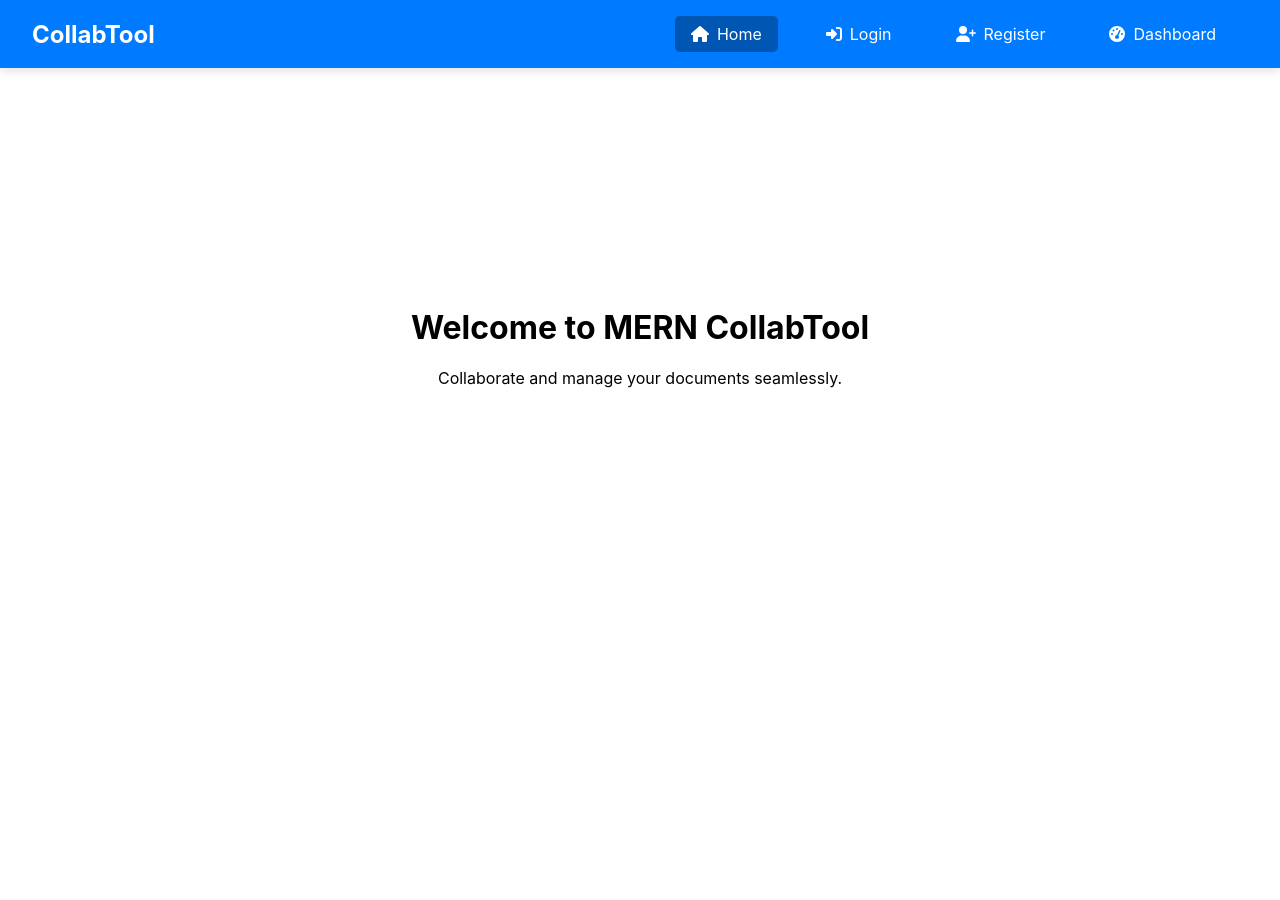
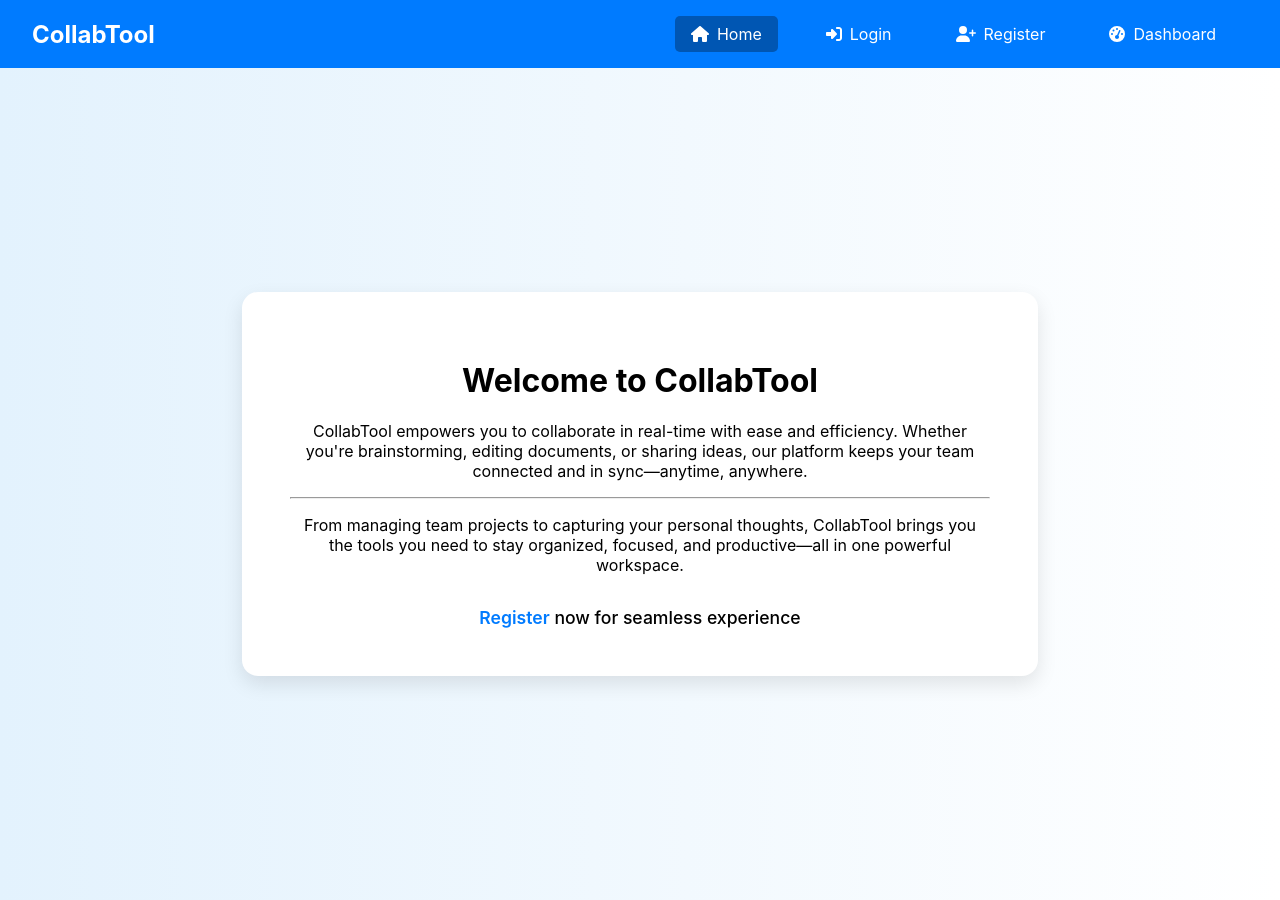
Before and after one commit to shauryacse17/my-app, a React (Create React App) app: page / in a window 1280 px wide. Before the commit the page ends 800 px from the top, so only its background shows below. Built offline with nearby package versions, Linux system fonts and the light colour scheme.

Commit message:
LandingPage.js

```diff
--- a/src/components/LandingPage.js
+++ b/src/components/LandingPage.js
@@ -1,19 +1,78 @@
 import React from 'react';
+import { Link } from 'react-router-dom';
 
 const LandingPage = () => {
     return (
-        <div style={styles.container}>
-            <h1>Welcome to MERN CollabTool</h1>
-            <p>Collaborate and manage your documents seamlessly.</p>
-        </div>
+        <>
+            <style>{`
+                .landing-wrapper {
+                    display: flex;
+                    align-items: center;
+                    justify-content: center;
+                    height: 100vh;
+                    background: linear-gradient(to right, #e3f2fd, #ffffff);
+                    padding: 1rem;
+                    overflow: hidden;
+                }
+
+                .landing-content {
+                    background-color: #ffffff;
+                    padding: 3rem;
+                    border-radius: 1rem;
+                    box-shadow: 0 8px 20px rgba(0, 0, 0, 0.1);
+                    max-width: 700px;
+                    text-align: center;
+                    animation: fadeIn 1s ease-in-out;
+                    font-family: 'Inter', sans-serif;
+                }
+
+                @keyframes fadeIn {
+                    from {
+                        opacity: 0;
+                        transform: translateY(30px);
+                    }
+                    to {
+                        opacity: 1;
+                        transform: translateY(0);
+                    }
+                }
+
+                .register-phrase {
+                    font-size: 1.1rem;
+                    font-weight: 500;
+                    margin-top: 2rem;
+                }
+
+                .register-link {
+                    color: #007bff;
+                    text-decoration: none;
+                    font-weight: 600;
+                    transition: color 0.3s ease;
+                }
+
+                .register-link:hover {
+                    color: #0056b3;
+                    text-decoration: underline;
+                }
+            `}</style>
+
+            <div className="landing-wrapper">
+                <div className="jumbotron landing-content">
+                    <h1 className="display-4 text-primary fw-bold">Welcome to CollabTool</h1>
+                    <p className="lead mt-3 text-muted">
+                        CollabTool empowers you to collaborate in real-time with ease and efficiency. Whether you're brainstorming, editing documents, or sharing ideas, our platform keeps your team connected and in sync—anytime, anywhere.
+                    </p>
+                    <hr className="my-4" />
+                    <p className="text-secondary">
+                        From managing team projects to capturing your personal thoughts, CollabTool brings you the tools you need to stay organized, focused, and productive—all in one powerful workspace.
+                    </p>
+                    <div className="register-phrase">
+                        <Link to="/register" className="register-link">Register</Link> now for seamless experience
+                    </div>
+                </div>
+            </div>
+        </>
     );
 };
 
-const styles = {
-    container: {
-        textAlign: 'center',
-        marginTop: '15rem',
-    },
-};
-
 export default LandingPage;
```
